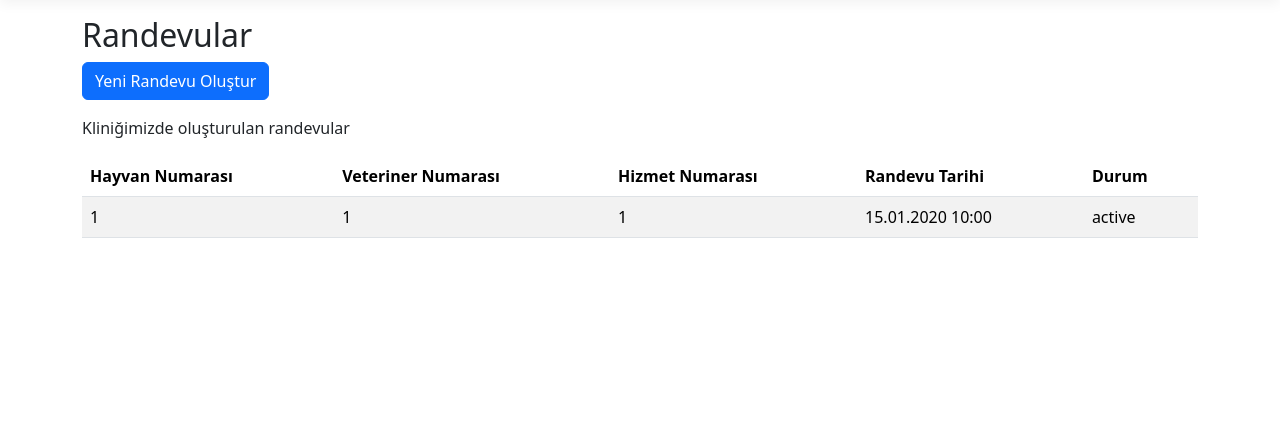
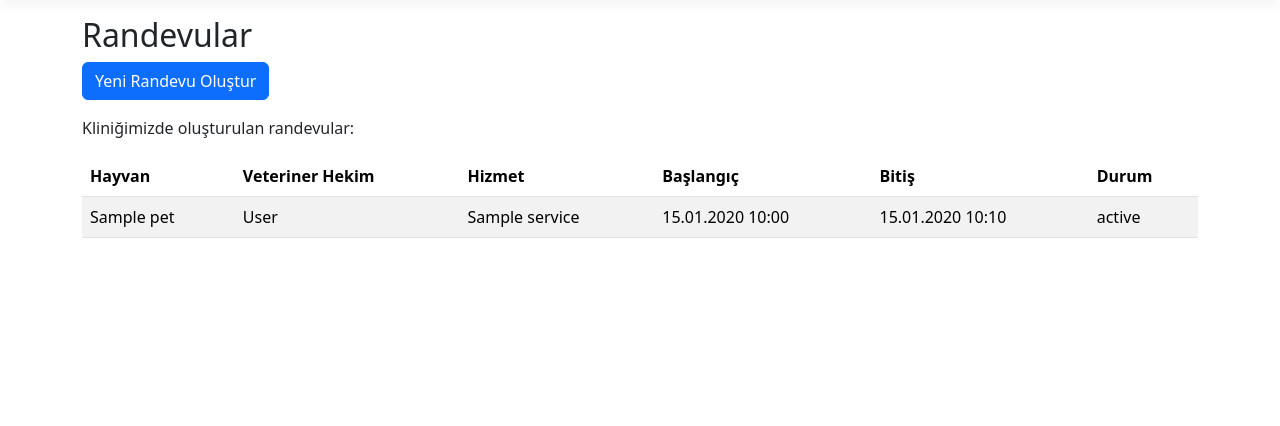
Before and after one commit to semiramis-demirezen/PatiTakip, an ASP.NET Core app: page /Appointments in a window 1280 px wide. Shown: the part 57-483 px from the top of the page. Run offline with ASP.NET Core 8, Linux system fonts and the light colour scheme; tables that the repository leaves empty hold one stand-in row (values such as "Sample post"); style sheets or scripts are compiled from the project's sources.

Commit message:
Randevu listesine isimler ve bitis saati eklendi

```diff
--- a/Controllers/AppointmentsController.cs
+++ b/Controllers/AppointmentsController.cs
@@ -19,15 +19,22 @@ public class AppointmentsController : Controller
     }
 
 
-    // randevulari veritabanindan listeliyoruz
+
+    // randevulari iliskili bilgilerle listeliyoruz
     public IActionResult Index()
     {
-        // kayitli randevulari listeye aliyoruz
-        List<Appointment> appointments = _context.Appointments.ToList();
+        // hayvan veteriner ve hizmet bilgilerini birlikte aliyoruz
+        List<Appointment> appointments = _context.Appointments
+            .Include(a => a.Pet)
+            .Include(a => a.Veterinarian)
+            .Include(a => a.Service)
+            .OrderBy(a => a.AppointmentDate)
+            .ToList();
 
         // randevu listesini sayfaya gonderiyoruz
         return View(appointments);
     }
+
 
 
 
--- a/Views/Appointments/Index.cshtml
+++ b/Views/Appointments/Index.cshtml
@@ -1,4 +1,3 @@
-
 @* controllerdan gelen randevu listesini aliyoruz *@
 @model List<PatiTakip.Models.Appointment>
 
@@ -8,15 +7,14 @@
 
 <h2>Randevular</h2>
 
-@* randevu olusturma sayfasina gidiyoruz *@
+@* yeni randevu olusturma sayfasina yonlendiriyoruz *@
 <a asp-controller="Appointments"
    asp-action="Create"
    class="btn btn-primary mb-3">
     Yeni Randevu Oluştur
 </a>
 
-
-@* formdan gelen bilgilendirme mesajini gosteriyoruz *@
+@* islem sonrasinda gelen mesaji gosteriyoruz *@
 @if (TempData["Message"] != null)
 {
     <div class="alert alert-info">
@@ -24,32 +22,59 @@
     </div>
 }
 
+<p>Kliniğimizde oluşturulan randevular:</p>
 
-<p>Kliniğimizde oluşturulan randevular</p>
-
-@* randevulari tablo halinde gosteriyoruz *@
-<table class="table table-striped">
+@* kucuk ekranlarda tablonun kaydirilmasini sagliyoruz *@
+<div class="table-responsive">
+    <table class="table table-striped align-middle">
         <thead>
             <tr>
-            <th>Hayvan Numarası</th>
-            <th>Veteriner Numarası</th>
-            <th>Hizmet Numarası</th>
-            <th>Randevu Tarihi</th>
+                <th>Hayvan</th>
+                <th>Veteriner Hekim</th>
+                <th>Hizmet</th>
+                <th>Başlangıç</th>
+                <th>Bitiş</th>
                 <th>Durum</th>
             </tr>
         </thead>
 
         <tbody>
-        @* listedeki her randevu icin bir satir olusturuyoruz *@
+            @* randevu yoksa bilgilendirme mesaji gosteriyoruz *@
+            @if (Model.Count == 0)
+            {
+                <tr>
+                    <td colspan="6" class="text-center">
+                        Henüz randevu bulunmuyor.
+                    </td>
+                </tr>
+            }
+            else
+            {
+                @* her randevu icin bir tablo satiri olusturuyoruz *@
                 @foreach (var appointment in Model)
                 {
                     <tr>
-                <td>@appointment.PetId</td>
-                <td>@appointment.VeterinarianId</td>
-                <td>@appointment.ServiceId</td>
-                <td>@(appointment.AppointmentDate.ToString("dd.MM.yyyy HH:mm"))</td>
+                        @* numaralar yerine isimleri gosteriyoruz *@
+                        <td>@appointment.Pet.Name</td>
+                        <td>@appointment.Veterinarian.FullName</td>
+                        <td>@appointment.Service.Name</td>
+
+                        @* randevunun baslangic tarihini gosteriyoruz *@
+                        <td>
+                            @(appointment.AppointmentDate.ToString("dd.MM.yyyy HH:mm"))
+                        </td>
+
+                        @* hizmet suresine gore bitis saatini hesapliyoruz *@
+                        <td>
+                            @(appointment.AppointmentDate
+                                .AddMinutes(appointment.Service.DurationMinutes)
+                                .ToString("dd.MM.yyyy HH:mm"))
+                        </td>
+
                         <td>@appointment.Status</td>
                     </tr>
                 }
+            }
         </tbody>
     </table>
+</div>
```
Lines whose indentation alone changed are shown as unchanged.
